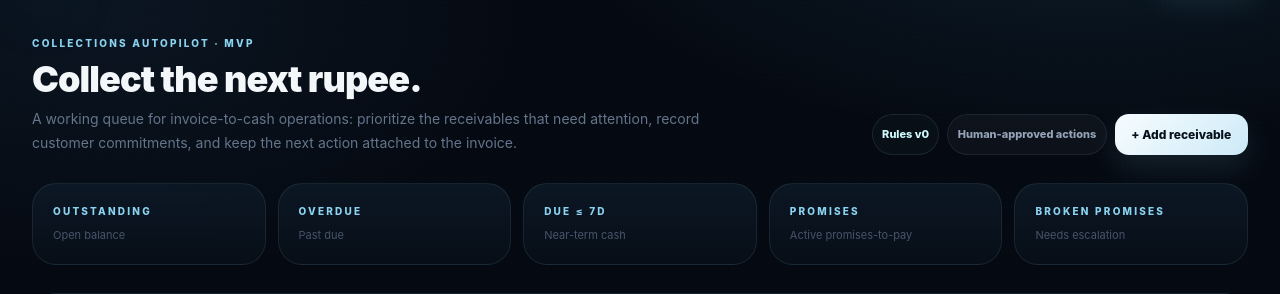
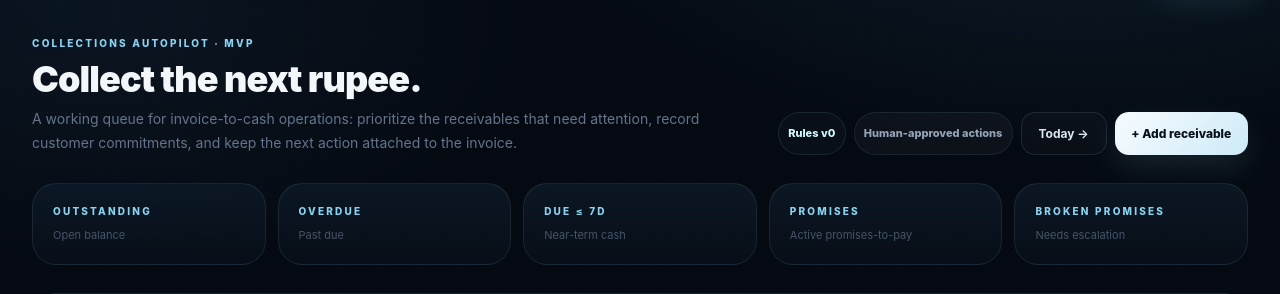
Before and after one commit to AloneRider-pixel/recoverflow, a Python web app: template app/templates/collections.html in a window 1280 px wide. Shown: the part 65-359 px from the top of the page. Run offline with Jinja, Linux system fonts and the light colour scheme; the template is opened without the code that fills it, so the values that code supplies are empty; some libraries are stand-ins or nearby versions.

Commit message:
feat: link legacy queue to Today workspace

```diff
--- a/app/templates/collections.html
+++ b/app/templates/collections.html
@@ -10,7 +10,7 @@
     <div class="flex flex-wrap gap-2">
       <span class="rf-pill text-cyan-100 border-cyan-200/10 bg-cyan-200/[.025]">Rules v0</span>
       <span class="rf-pill text-slate-400">Human-approved actions</span>
-      <a href="/invoices/new" class="rf-btn-primary text-xs">+ Add receivable</a>
+      <a href="/today" class="rf-btn-secondary text-xs">Today →</a><a href="/invoices/new" class="rf-btn-primary text-xs">+ Add receivable</a>
     </div>
   </div>
 
```
